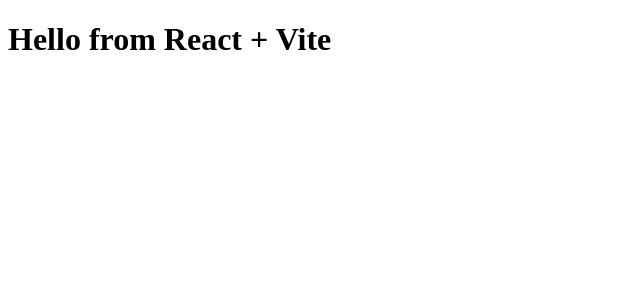
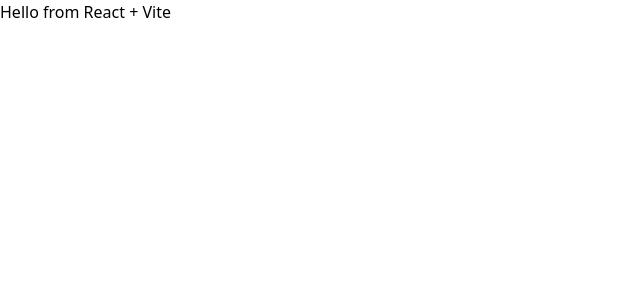
Before and after one commit to bbeenkh/project-with-harness, a React (Vite) app in the folder apps/frontend/: page / in a window 1280 px wide. Shown: the top 300 px of the page, without its empty margins (0-640 px from the left). Built offline with nearby package versions, Linux system fonts and the light colour scheme.

Commit message:
feat: Google Fonts import 및 Tailwind directives 적용

```diff
--- /dev/null
+++ b/apps/frontend/src/index.css
@@ -0,0 +1,5 @@
+@import url('https://fonts.googleapis.com/css2?family=Plus+Jakarta+Sans:wght@400;600;700&family=Inter:wght@400;500;600&display=swap');
+
+@tailwind base;
+@tailwind components;
+@tailwind utilities;
--- a/apps/frontend/src/main.tsx
+++ b/apps/frontend/src/main.tsx
@@ -1,5 +1,6 @@
 import { StrictMode } from 'react'
 import { createRoot } from 'react-dom/client'
+import './index.css'
 import App from './App'
 
 createRoot(document.getElementById('root')!).render(
```
